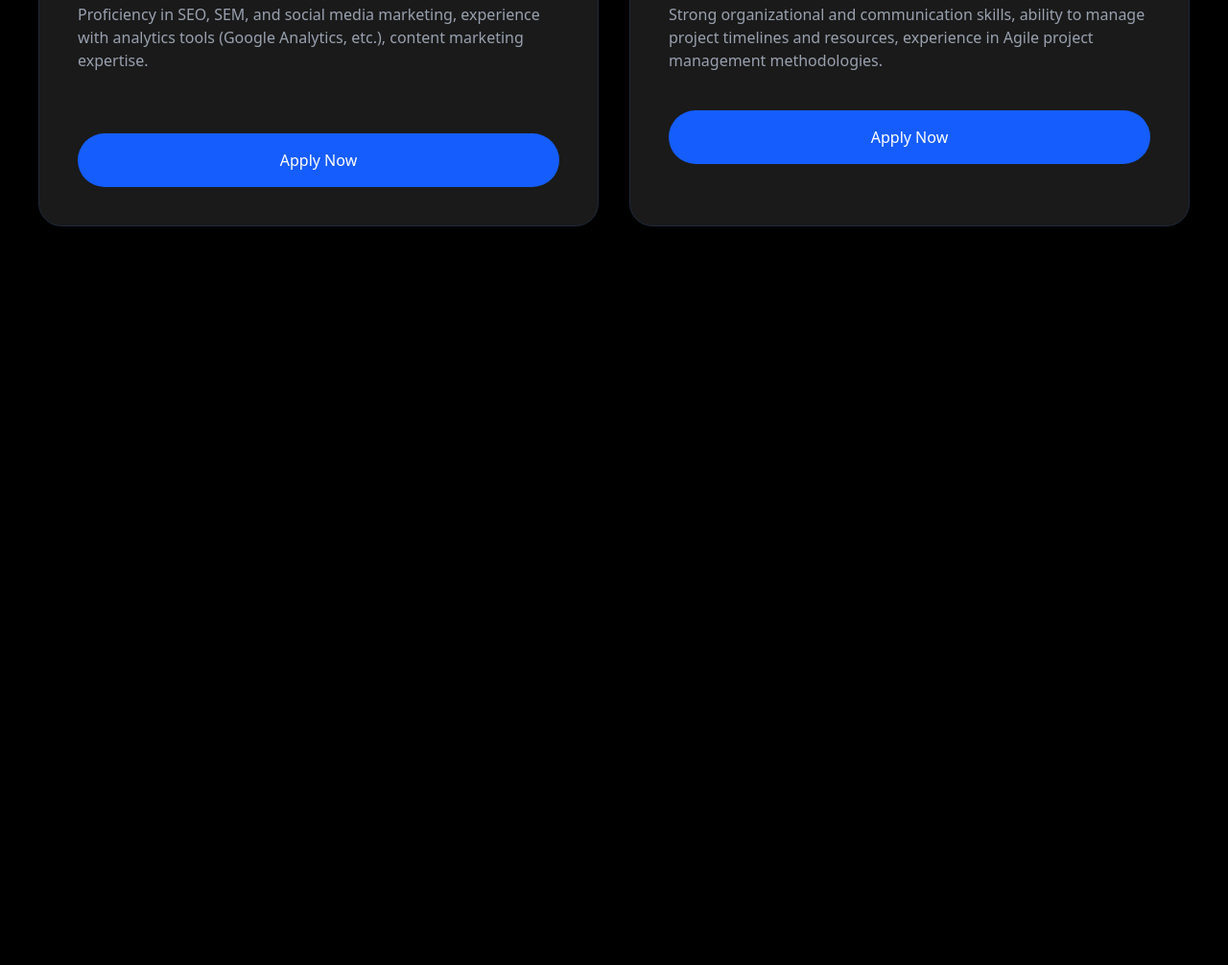
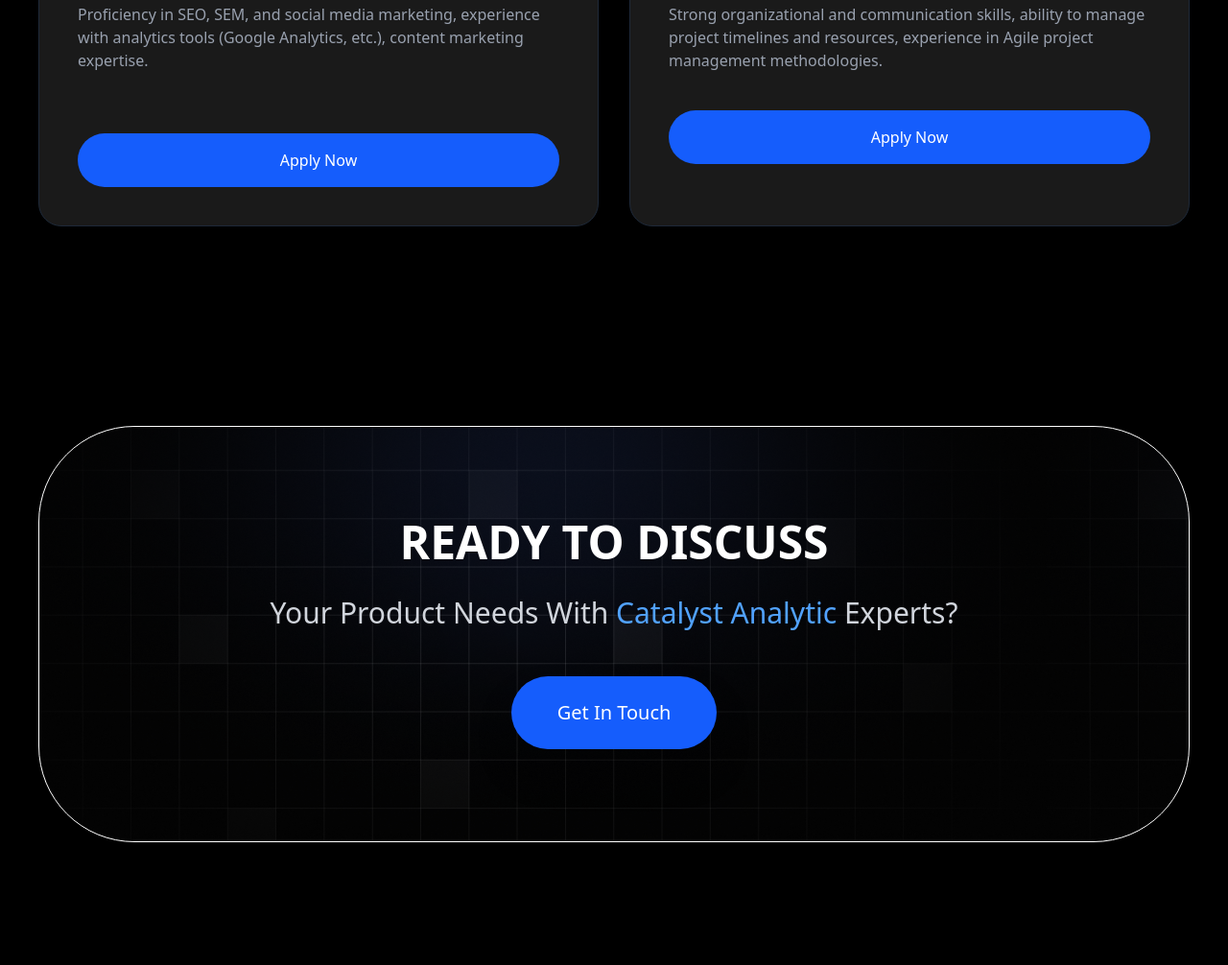
Before and after one commit to asoevafotima/EXAM2, a website: page src/index3.html in a window 1280 px wide. Shown: the part 1966-2972 px from the top of the page at 96% size. Before the commit the page ends 2282 px from the top, so only its background shows below. Drawn offline with nearby package versions, Linux system fonts and the light colour scheme; files that its build step writes are made by us from their sources.

Commit message:
Forth commit in CAREER

```diff
--- a/src/index3.html
+++ b/src/index3.html
@@ -167,5 +167,25 @@
        </div>
      </div>
     </section>
+
+    <section class="py-32 px-6">
+    <div class="max-w-300 m-auto">
+      <div class="p-16 lg:p-24 text-center rounded-[100px] border-1" style="background-image: url(/src/fc9a47396a5036fc47f50e8b57d87e02b66e2885.png);">
+        <div class="flex flex-col">
+          <div class="flex flex-col items-center">
+            <h2 class="text-4xl lg:text-5xl font-bold mb-8">
+              READY TO DISCUSS
+            </h2>
+            <p class="text-2xl lg:text-3xl text-gray-300 mb-12">
+              Your Product Needs With <span class="text-blue-400">Catalyst Analytic</span> Experts?
+            </p>
+            <button class="bg-blue-600 hover:bg-blue-700 text-white px-12 py-6 rounded-full text-xl font-medium transition shadow-2xl">
+              Get In Touch
+            </button>
+          </div>
+        </div>
+      </div>
+    </div>
+    </section>
 </body>
 </html>
```
Also changed, not shown: src/fc9a47396a5036fc47f50e8b57d87e02b66e2885.png (added).
